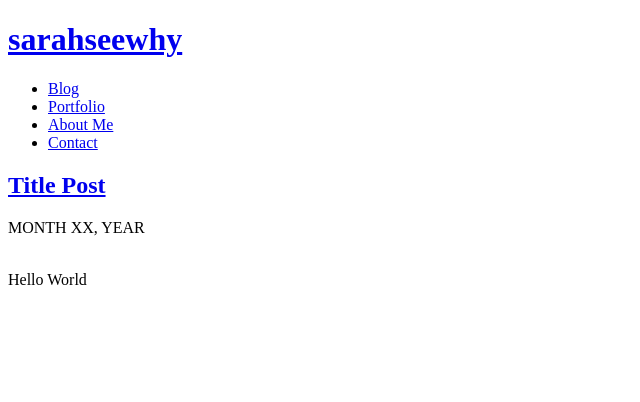
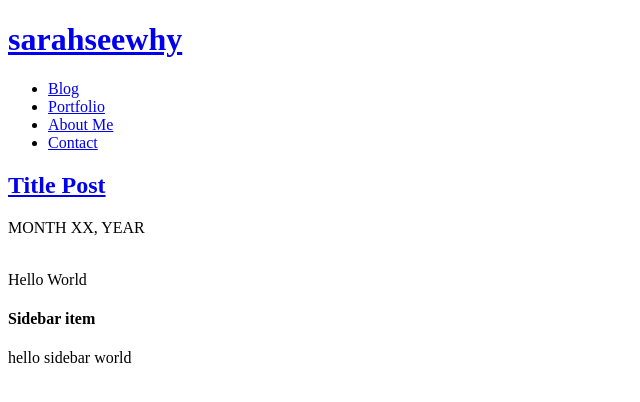
Before and after one commit to sarahseewhy/sarahseewhy, a website: page index.html in a window 1280 px wide. Shown: the whole page, without its empty margins (0-640 px from the left). Drawn offline with Linux system fonts and the light colour scheme.

Commit message:
Adds sidebar section

```diff
--- a/index.html
+++ b/index.html
@@ -49,5 +49,16 @@
         </div>
     </div>
   </div>
+  <div id="sidebar">
+    <div class="widget-wrap">
+        <!-- a wrap is used here to allow easy duplicating of layouts in the sidebar -->
+        <h4 class="widgettitle">
+            Sidebar item
+        </h4>
+        <p>
+            hello sidebar world
+        </p>
+    </div>
+</div>
 </body>
 </html>
```
